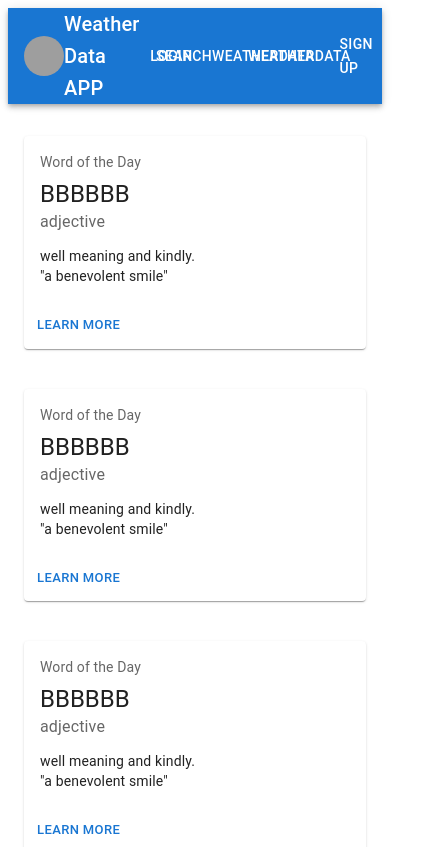
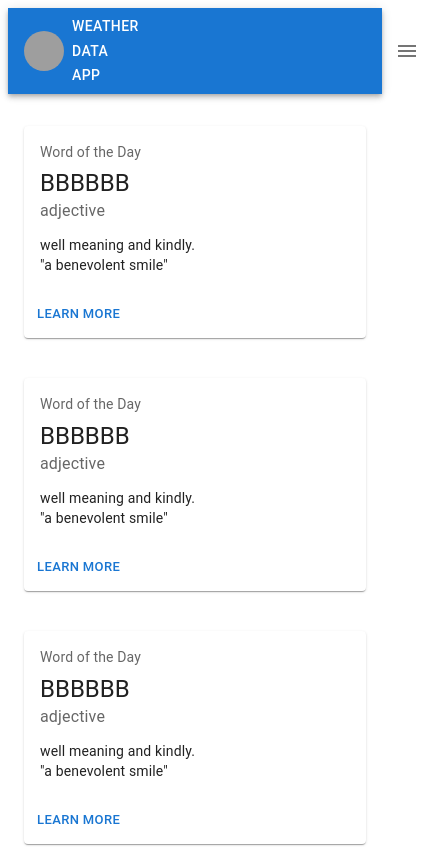
Before and after one commit to FIT-HNEE/ClientSide-WSData, a React (Create React App) app: page / in a window 390 px wide. Shown: the top 847 px of the page, 427 px wide, since content can reach past the window. Built offline with nearby package versions, Linux system fonts and the light colour scheme; grey boxes are pictures that could not be loaded.

Commit message:
Navbar burger menu icon on down sizing from md

```diff
--- a/src/components/NavBar.tsx
+++ b/src/components/NavBar.tsx
@@ -1,22 +1,63 @@
-import React from "react";
+import React, { useState } from "react";
 import { Route, Switch, RouteComponentProps, withRouter  } from 'react-router-dom';
 import AllUsers from '../pages/User/AllUsers';
 import SignIn from '../pages/User/SignIn';
 import SignUp from '../pages/User/SignUp';
 import User from '../pages/User/User';
-import AppBar from '@mui/material/AppBar';
-import Box from '@mui/material/Box';
-import Toolbar from '@mui/material/Toolbar';
-import Typography from '@mui/material/Typography';
+import {
+  AppBar,
+  Box,
+  Toolbar,
+  Typography,
+  Button,
+  Avatar,
+  useMediaQuery,
+  useTheme,
+  IconButton,
+   Drawer
+} from '@mui/material'
+import { makeStyles } from "@mui/styles";
+import MenuIcon from '@mui/icons-material/Menu';
 import image from '../images/FBG.jpg'
-import Button from '@mui/material/Button';
 import WeatherDataFetching from "../pages/WeatherData/WeatherDataFetching";
 import WeatherData from "../pages/WeatherData/WeatherData";
 import Figures from "./dataVisualization/Figures";
-import Avatar from '@mui/material/Avatar';
 import HomePage from "../pages/Home/HomePage";
+const drawerWidth = 240;
+const useStyles = makeStyles(() => ({
+  drawerContainer: {},
+
+
+drawer: {
+  width: drawerWidth,
+  flexShrink: 0,
+  maxHeight: '20px'
+  //backgroundColor: "rgba(0,0,0,0.6)" Don't target here
+},
+drawerPaper: {
+  width: drawerWidth,
+  backgroundColor: "rgba(120,120,120,0.2)", //target here
+  maxHeight: '20px'
+},
+    iconButtonContainer: {
+      marginLeft: 'auto',
+      color: 'white',
+    },
+
+    menuIconToggle: {
+      fontSize: '2rem',
+    },
+  }));
 
 const NavBar: React.FC<RouteComponentProps> = (props) => {
+
+  const [openDrawer, setOpenDrawer] = useState(false);
+  const theme = useTheme();
+  const isMatch = useMediaQuery(theme.breakpoints.down('md'));
+
+  //Css
+  const classes = useStyles();
+
 
     return (
         <>
@@ -26,10 +67,60 @@ const NavBar: React.FC<RouteComponentProps> = (props) => {
 
           <Avatar alt="Remy Sharp" src={image} />
 
-          <Typography variant="h6" component="div" sx={{ flexGrow: 1 }}>
-            Weather Data APP
+              <Typography variant="h6" component="div" sx={{ flexGrow: 1 }}>
+                <Button color="inherit" href="/" >Weather Data APP</Button>
               </Typography>
-              {(() => {
+              {isMatch ? (
+                <>
+                  <Drawer
+                    anchor='right'
+                    className={classes.drawer}
+                    variant="persistent"
+                    classes={{ paper: classes.drawerContainer }}
+                    onClose={() => setOpenDrawer(false)}
+                    open={openDrawer}
+                    onClick={() => setOpenDrawer(true)}>
+                  {(() => {
+                const accessToken = localStorage.getItem('accessToken');
+                console.log('Access Token here', accessToken)
+
+                if (accessToken && accessToken !== null) {
+                  return (
+                    <>
+                      <Button color="inherit" href="/me" onClick={() => setOpenDrawer(false)}>User</Button>
+                      <Button color="inherit" href="/AllUsers" onClick={() => setOpenDrawer(false)}>AllUsers</Button>
+                      <Button
+                    variant='contained'
+                    color='primary'
+                        onClick={async() => {
+                          await localStorage.clear()
+                          await props.history.push("/sign-in")
+                          await setOpenDrawer(false);
+                        }}> LOGOUT </Button>
+                    </>
+                  )
+                } else {
+                  return (
+                    <>
+                      <Button color="inherit" href="/" onClick={() => setOpenDrawer(false)} >Home</Button>
+                      <Button color="inherit" href="/sign-in" onClick={() => setOpenDrawer(false)} >Login</Button>
+                      <Button color="inherit" href="/WeatherDataFetching" onClick={() => setOpenDrawer(false)} >SearchWeatherData</Button>
+                      <Button color="inherit" href="/sign-up" onClick={() => setOpenDrawer(false)} >Sign up</Button>
+                  </>
+                  )
+
+                }
+              })
+              ()}
+                  </Drawer>
+                  <IconButton
+                    className={classes.iconButtonContainer}
+                    onClick={() => setOpenDrawer(!openDrawer)}
+                    disableRipple>
+                    <MenuIcon className={classes.menuIconToggle} />
+                  </IconButton>
+                </>) : (
+                  (() => {
                 const accessToken = localStorage.getItem('accessToken');
                 console.log('Access Token here', accessToken)
 
@@ -50,16 +141,18 @@ const NavBar: React.FC<RouteComponentProps> = (props) => {
                 } else {
                   return (
                     <>
+                      <Button color="inherit" href="/">Home</Button>
                       <Button color="inherit" href="/sign-in" >Login</Button>
                       <Button color="inherit" href="/WeatherDataFetching" >SearchWeatherData</Button>
-                      <Button color="inherit" href="/WeatherData" >WeatherData</Button>
                       <Button color="inherit" href="/sign-up" >Sign up</Button>
                   </>
                   )
 
                 }
               })
-              ()}
+              ()
+              )}
+
 
 
         </Toolbar>
```
